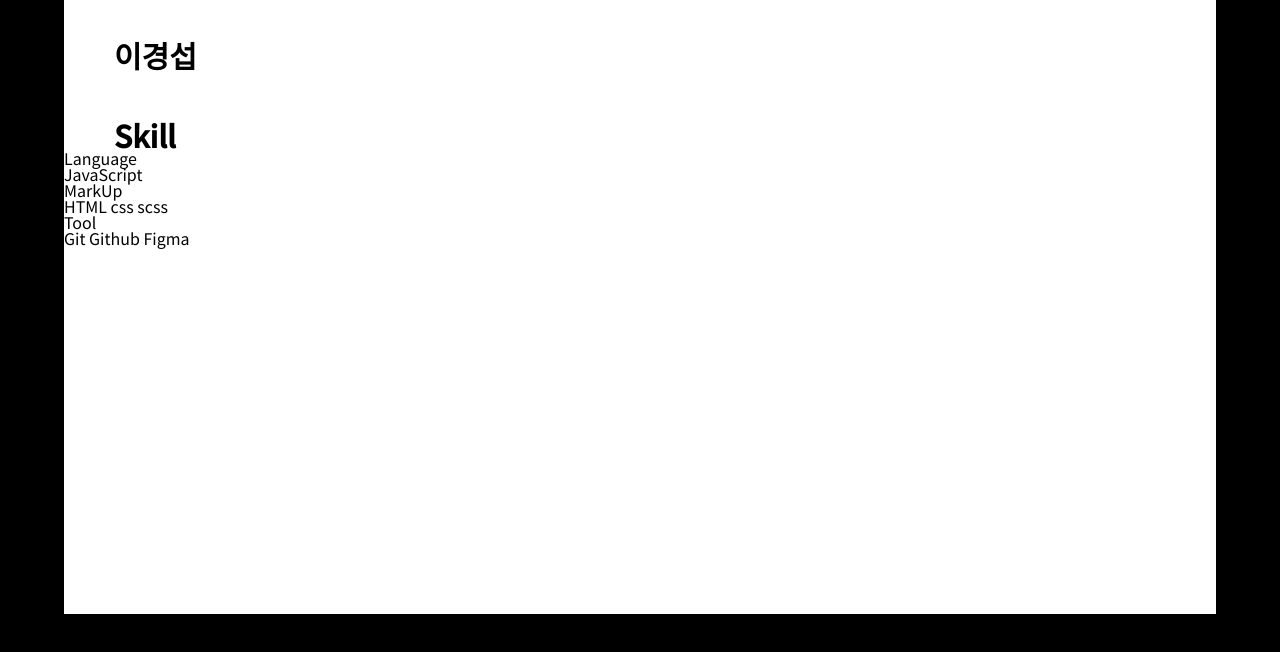
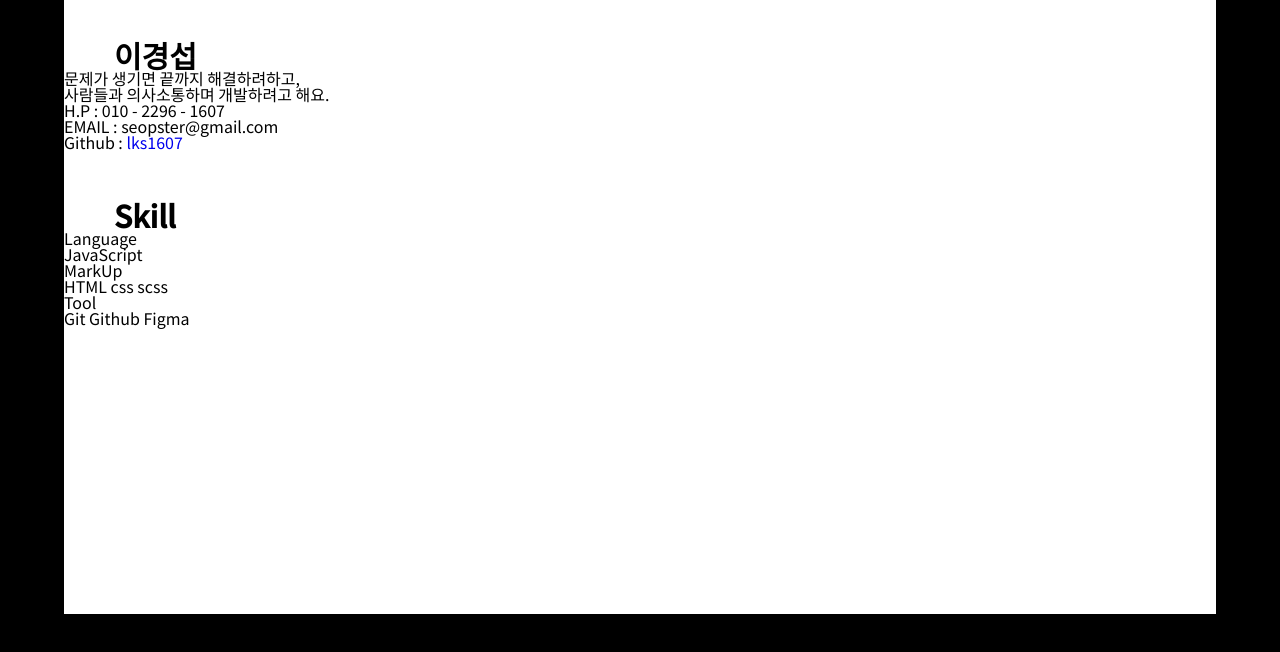
Before and after one commit to lks1607/popol, a plain HTML site: page index.html in a window 1280 px wide. Shown: the part 2466-3118 px from the top of the page. Drawn offline with nearby package versions, Linux system fonts and the light colour scheme.

Commit message:
인덱스 수정

```diff
--- a/index.html
+++ b/index.html
@@ -172,8 +172,17 @@
                         <div class="profile">
                             <img src="#" alt="프로필사진">
                             <h2 class="h2">이경섭</h2>
-                            <div class="introduce"></div>
-                            <div class="privacy"></div>
+                            <div class="introduce">
+                                문제가 생기면 끝까지 해결하려하고, <br>
+                                사람들과 의사소통하며 개발하려고 해요.
+                            </div>
+                            <div class="privacy">
+                                <ul>
+                                    <li> H.P : 010 - 2296 - 1607</li>
+                                    <li> EMAIL : seopster@gmail.com</li>
+                                    <li> Github : <a href="https://github.com/lks1607?tab=repositories">lks1607</a> </li>
+                                </ul>
+                            </div>
                         </div>
                         <div class="lks_info">
                             <h2>Skill</h2>
```
